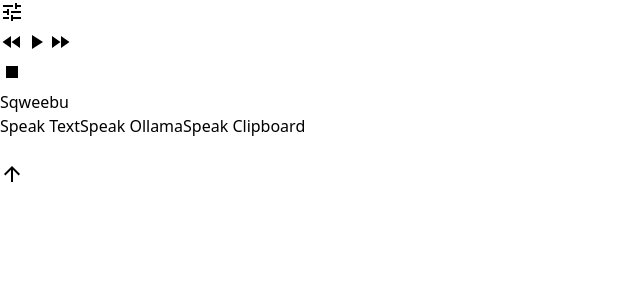
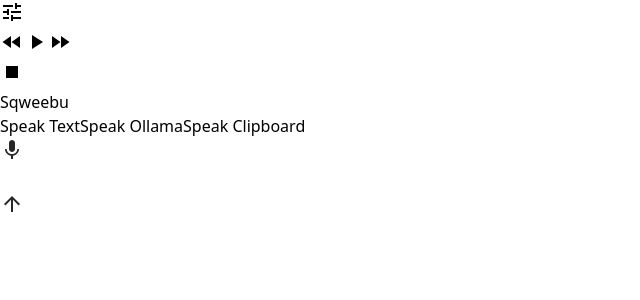
Before and after one commit to ln64-git/sqweebu, a Next.js app: page / in a window 1280 px wide. Shown: the top 300 px of the page, without its empty margins (0-640 px from the left). Built offline with nearby package versions, Linux system fonts and the light colour scheme.

Commit message:
Added mic button

```diff
--- a/src/components/chat-box.tsx
+++ b/src/components/chat-box.tsx
@@ -3,6 +3,7 @@
 import Image from "next/image";
 import { Input } from "@/components/ui/input";
 import arrow from "../../public/arrow_upward.svg";
+import mic from "../../public/mic.svg";
 import { invoke } from "@tauri-apps/api";
 
 export default function ChatBox() {
@@ -25,6 +26,9 @@
 
   return (
     <div className="flex justify-between items-center px-4 py-2">
+      <Button variant="input" size="icon" onClick={handleSpeakOllama}>
+        <Image src={mic} alt="Arrow" />
+      </Button>
       <div className="flex justify-center items-center w-full gap-1">
         <Input
           type="prompt"
@@ -33,7 +37,7 @@
           onKeyDown={handleEnterSubmit}
         />
       </div>
-      <Button size="icon" onClick={handleSpeakOllama}>
+      <Button variant="input" size="icon" onClick={handleSpeakOllama}>
         <Image src={arrow} alt="Arrow" />
       </Button>
     </div>
--- a/src/components/ui/button.tsx
+++ b/src/components/ui/button.tsx
@@ -12,8 +12,7 @@
         default:
           "bg-zinc-900 text-zinc-400 shadow hover:bg-zinc-900/90 dark:bg-zinc-50 dark:text-zinc-900 dark:hover:bg-zinc-50/90",
         home: "bg-zinc-900 text-zinc-400 shadow hover:bg-zinc-900/90 dark:bg-zinc-50 dark:text-zinc-900 dark:hover:bg-zinc-50/90 w-full",
-        playback:
-          "bg-zinc-900 text-zinc-400 shadow hover:bg-zinc-900/90 dark:bg-zinc-50 dark:text-zinc-900 dark:hover:bg-zinc-50/90 w-[40px]",
+        input: "bg-zinc-950 text-zinc-400 shadow hover:bg-zinc-900/90 dark:bg-zinc-50 dark:text-zinc-900 dark:hover:bg-zinc-50/90",
         ghost:
           "hover:bg-zinc-100 hover:text-zinc-900 dark:hover:bg-zinc-800 dark:hover:text-zinc-50",
         link: "text-zinc-900 underline-offset-4 hover:underline dark:text-zinc-50",
```
Also changed, not shown: public/arrow_upward.svg, public/mic.svg (added).
